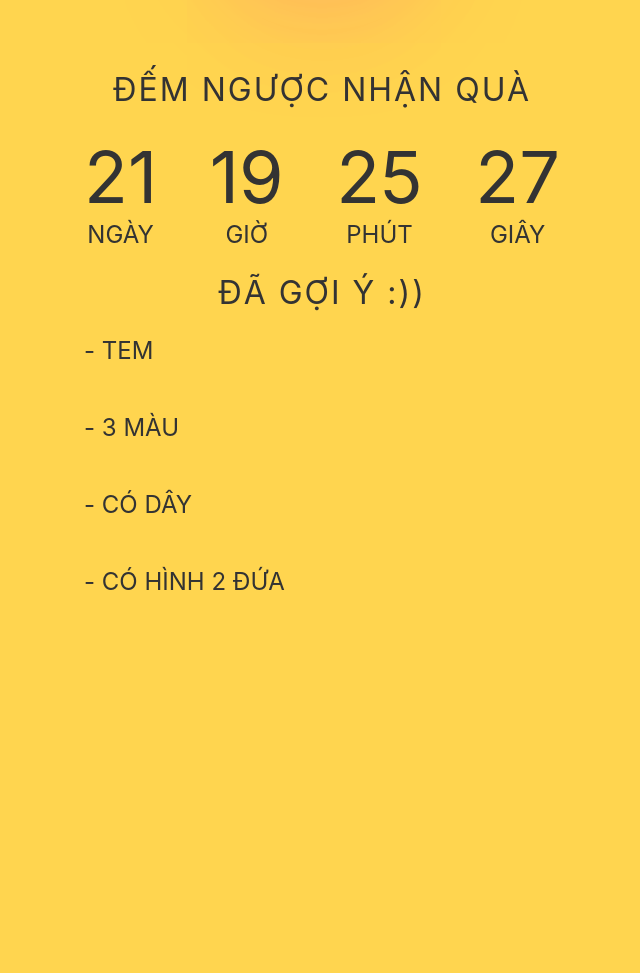
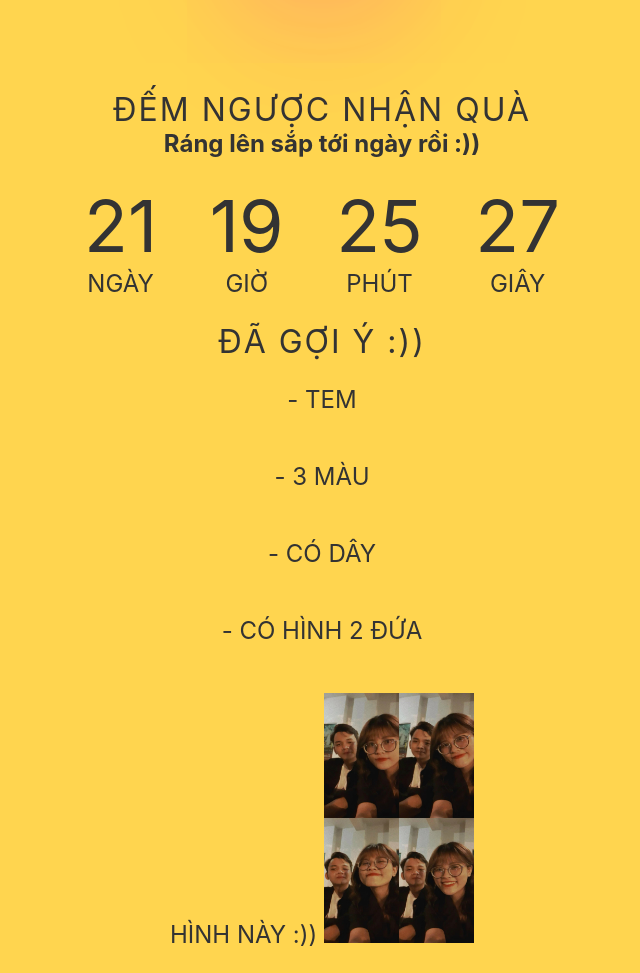
Before and after one commit to lnd2409/love, a plain HTML site: page index.html in a window 1280 px wide. Shown: the part 200-1173 px from the top of the page, without its empty margins (318-958 px from the left). Before the commit the page ends 820 px from the top, so only its background shows below. Drawn offline with Linux system fonts and the light colour scheme; a web font is replaced by a local one.

Commit message:
update image

```diff
--- a/index.html
+++ b/index.html
@@ -18,6 +18,7 @@
             <div id="heart"> </div>
         </h1>
         <h1 id="headline">Đếm ngược nhận quà</h1>
+        <h2>Ráng lên sắp tới ngày rồi :))</h2>
         <div id="countdown">
             <ul>
                 <li><span id="days"></span>Ngày</li>
@@ -33,6 +34,9 @@
                 <li>- 3 màu</li>
                 <li>- Có dây</li>
                 <li>- Có hình 2 đứa</li>
+                <li>hình này :))
+                    <img src="image/img1.jpg" alt="couple" style="height: 250px; width: 150px;">
+                </li>
             </ul>
         </div>
     </div>
--- a/style.css
+++ b/style.css
@@ -1,7 +1,7 @@
 /* general styling */
-:root {
+/* :root {
     --smaller: .75;
-  }
+  } */
 
   * {
     box-sizing: border-box;
@@ -17,7 +17,7 @@
   body {
     align-items: center;
     background-color: #ffd54f;
-    display: flex;
+    /* display: flex; */
     font-family: -apple-system,
       BlinkMacSystemFont,
       "Segoe UI",
@@ -66,12 +66,13 @@
   .container-2 {
     color: #333;
     margin: 0 auto;
+
   }
   .container-2 > ul > li {
     display: block;
     font-size: 1.5em;
     list-style-type: none;
-    text-align: left;
+    text-align: center;
     text-transform: uppercase;
   }
 
```
Also changed, not shown: image/img1.jpg (added).
